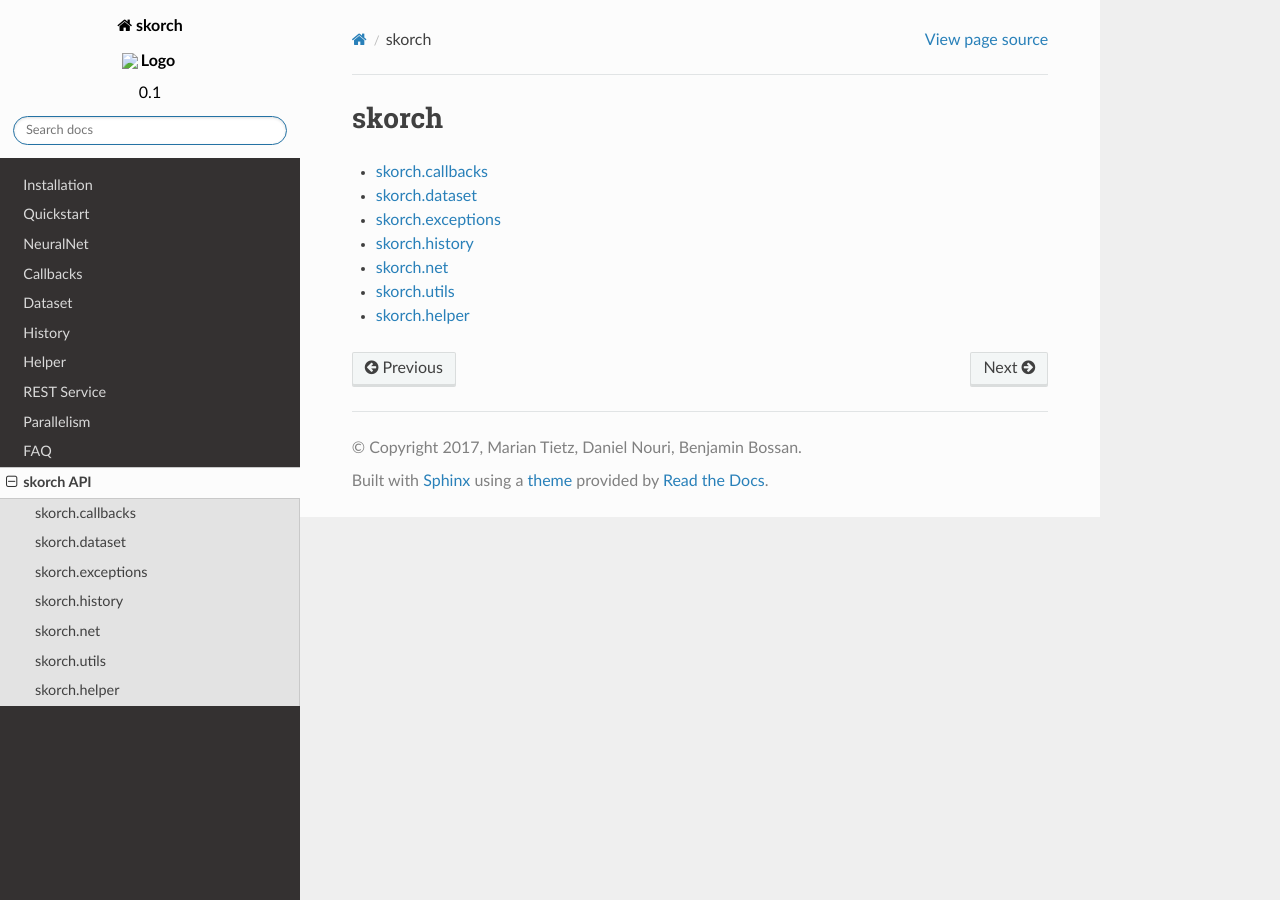
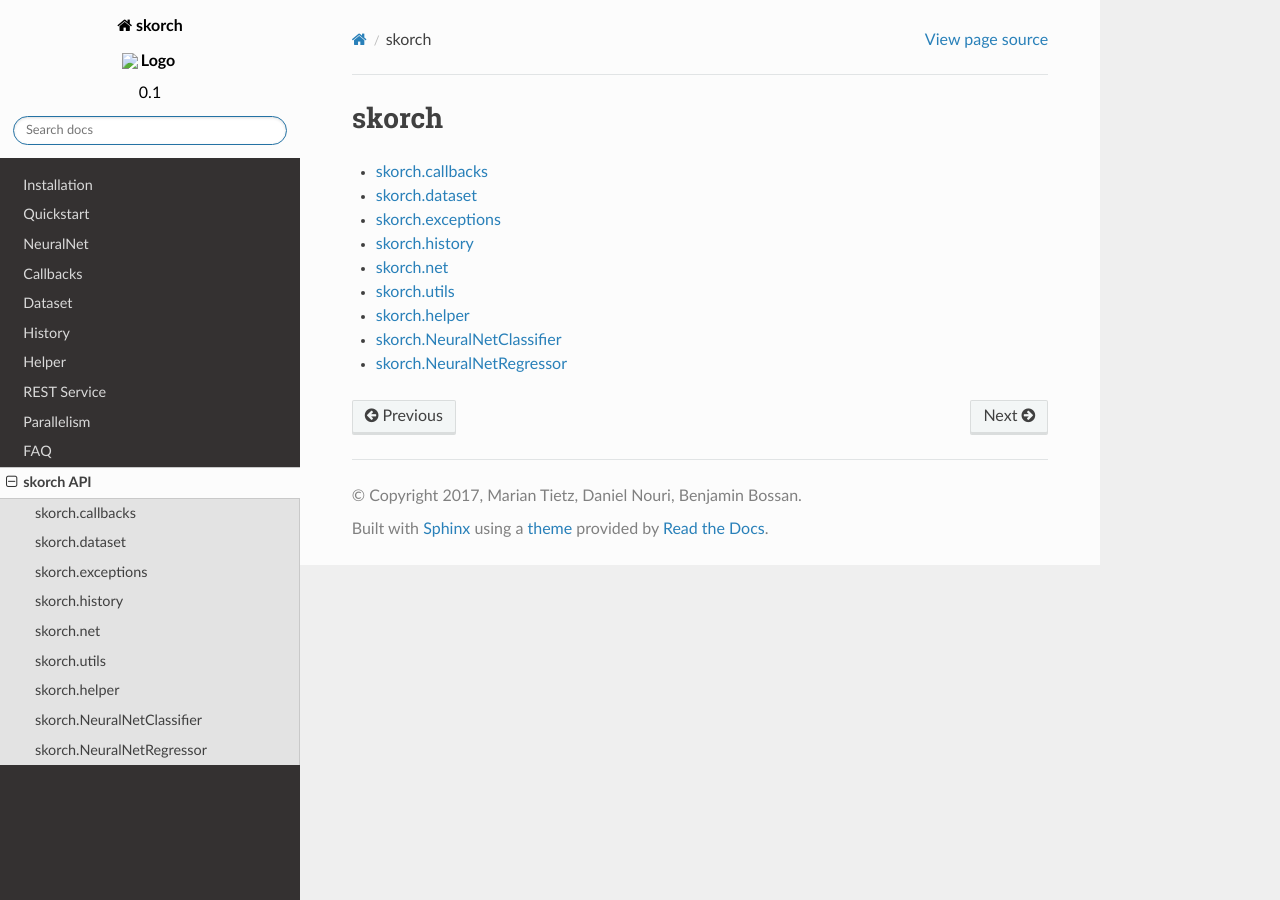
Before and after one commit to skorch-dev/skorch, a Sphinx documentation site: the page built from docs/skorch.rst, in a window 1280 px wide. Built offline with Sphinx 7.4.7 and the Read the Docs theme 2.0.0, drawn with Linux system fonts in a browser that asks for light colours.

Commit message:
DOC: Adds neuralnets

```diff
--- /dev/null
+++ b/docs/neuralnetclassifier.rst
@@ -0,0 +1,5 @@
+skorch.NeuralNetClassifier
+==========================
+
+.. autoclass:: skorch.NeuralNetClassifier
+    :members:
--- /dev/null
+++ b/docs/neuralnetregressor.rst
@@ -0,0 +1,5 @@
+skorch.NeuralNetRegressor
+=========================
+
+.. autoclass:: skorch.NeuralNetRegressor
+    :members:
--- a/docs/skorch.rst
+++ b/docs/skorch.rst
@@ -11,3 +11,5 @@ skorch
    net
    utils
    helper
+   neuralnetclassifier
+   neuralnetregressor
```
Also changed, not shown: 2 other files.
